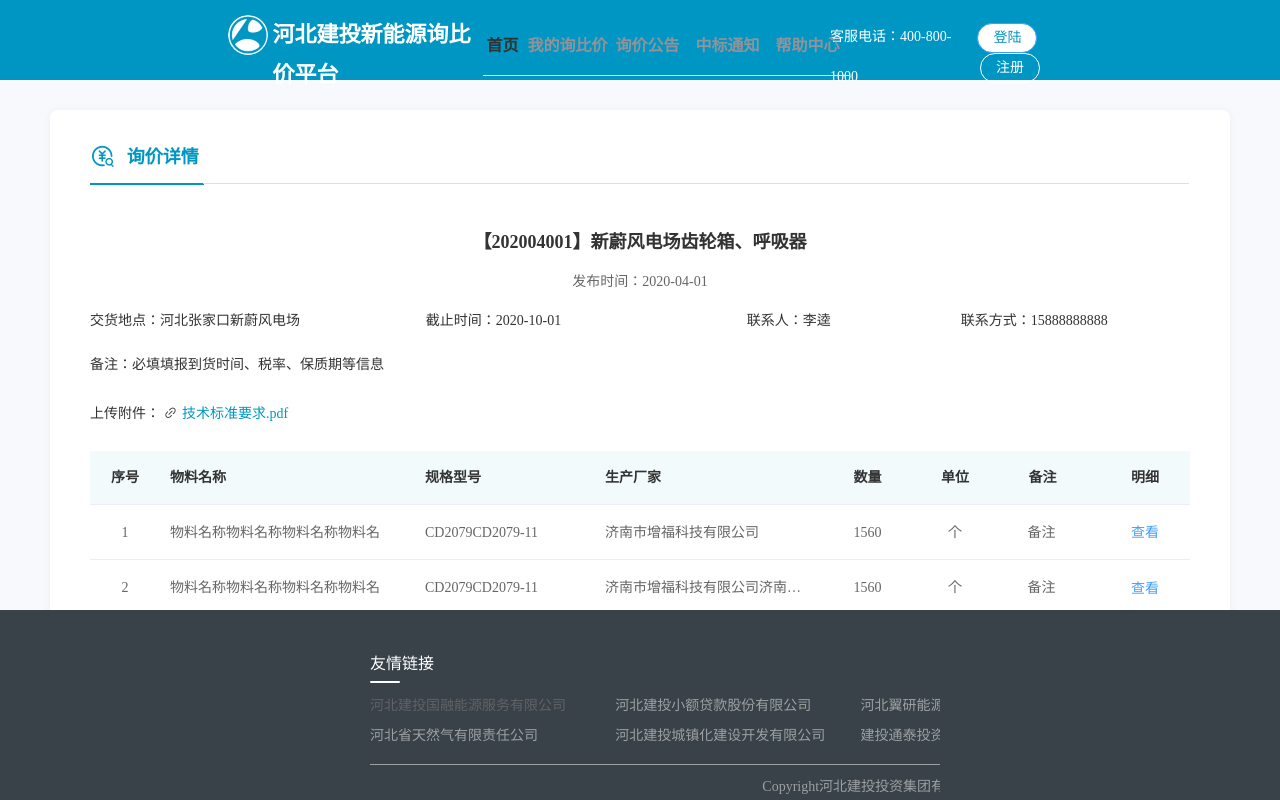
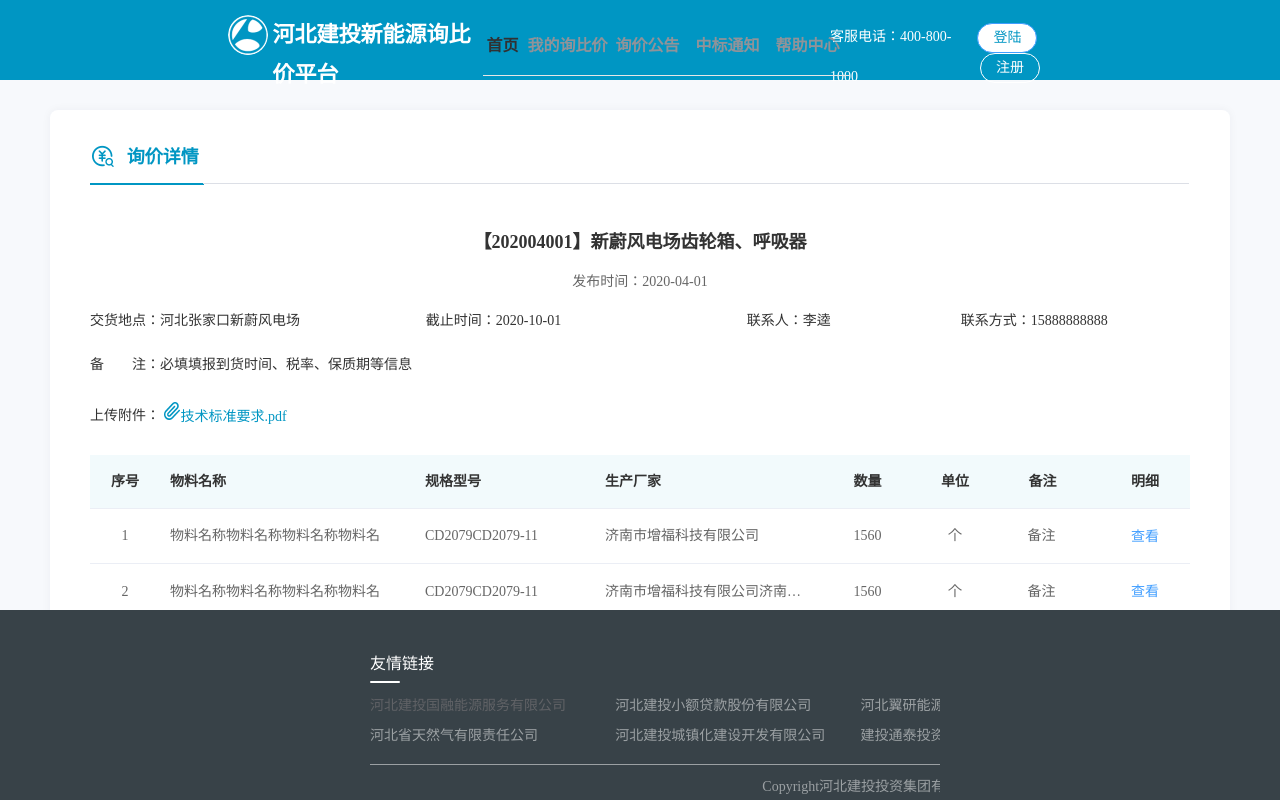
Before and after one commit to liuruoya/Enquiry, a Vue app: page /inquiryDetails in a window 1280 px wide. Built offline with nearby package versions, Linux system fonts and the light colour scheme.

Commit message:
修改文件前图标

```diff
--- a/src/views/weblink/HelpDetails.vue
+++ b/src/views/weblink/HelpDetails.vue
@@ -17,9 +17,13 @@
           <p>{{helpData.content}}</p>
         </el-row>
         <el-row class="download">
-          <i class="el-icon-link" style=""></i>
-          <span type="primary" @click="handleDownload">
-                        {{ helpData.name }}
+          <el-image :src="icon_film" class="icon">
+            <div slot="error" class="image-slot">
+              <i class="el-icon-picture-outline"></i>
+            </div>
+          </el-image>
+          <span @click="handleDownload">
+            <el-link>{{ helpData.name }}</el-link>
                       </span>
         </el-row>
       </el-main>
@@ -38,6 +42,7 @@
   data () {
     return {
       icon_help: '@/../static/img/icon_help.png',
+      icon_film: '@/../static/img/icon_film.png',
       helpData: {}
     }
   },
@@ -105,7 +110,14 @@
     margin-left: 2em;
   }
 
-  #main-content .download span{
+  #main-content .download .icon {
+    margin-left: 2em;
+    width: 16px;
+    height: 18px;
+    display: inline-flex;
+  }
+
+  #main-content .download .el-link{
     border: 1px solid rgba(0,0,0,0);
     font-size: 14px;
     font-family: Microsoft YaHei, Microsoft YaHei-Regular;
--- a/src/views/weblink/InquiryDetails.vue
+++ b/src/views/weblink/InquiryDetails.vue
@@ -20,11 +20,15 @@
             <el-col :span="5" style="margin-left: 0px">联系人：{{ filmData.contacts }}</el-col>
             <el-col :span="4" style="margin-left: -15px">联系方式：{{ filmData.telephone }}</el-col>
           </el-row>
-          <el-row>备注：{{ filmData.note }}</el-row>
+          <el-row>备<span style="margin-left: 2em">注：</span>{{ filmData.note }}</el-row>
           <el-row class="el-row-download">上传附件：
-            <i class="el-icon-link" style=""></i>
-            <span type="primary" @click="handleDownload">
-                        {{ filmData.film }}
+            <el-image :src="icon_film" class="icon">
+              <div slot="error" class="image-slot">
+                <i class="el-icon-picture-outline"></i>
+              </div>
+            </el-image>
+            <span @click="handleDownload">
+            <el-link>{{ filmData.film }}</el-link>
                       </span>
           </el-row>
         </el-row>
@@ -77,6 +81,7 @@
   data () {
     return {
       icon_search: '@/../static/img/icon_search.png',
+      icon_film: '@/../static/img/icon_film.png',
       tableData: [],
       filmData: {},
       time: {
@@ -185,7 +190,13 @@
     margin: 25px 0;
   }
 
-  #inquiry-data .el-row-download span {
+  #inquiry-data .el-row-download .icon {
+    width: 16px;
+    height: 18px;
+    display: inline-flex;
+  }
+
+  #inquiry-data .el-row-download .el-link {
     border: 1px solid rgba(0, 0, 0, 0);
     font-size: 14px;
     font-family: Microsoft YaHei, Microsoft YaHei-Regular;
--- a/src/views/weblink/InquiryListForBuyer.vue
+++ b/src/views/weblink/InquiryListForBuyer.vue
@@ -98,6 +98,7 @@
   }
 
   #item-normal .item-date p {
+    height: 16px;
     margin: 8px 0;
   }
 
@@ -118,10 +119,10 @@
   #item-normal .count-div {
     float: right;
     margin-top: 35px;
-    padding: 10px;
+    padding: 8px;
     text-align: center;
     width: 92px;
-    height: 26px;
+    height: 20px;
     background: #f7f9fc;
     border-radius: 4px;
   }
--- a/src/views/weblink/InquiryListForSupplier.vue
+++ b/src/views/weblink/InquiryListForSupplier.vue
@@ -99,6 +99,7 @@
   }
 
   #item-normal .item-date p {
+    height: 16px;
     margin: 8px 0;
   }
 
```
Also changed, not shown: static/img/icon_film.png (added), static/img/icon_film@2x.png (added).
